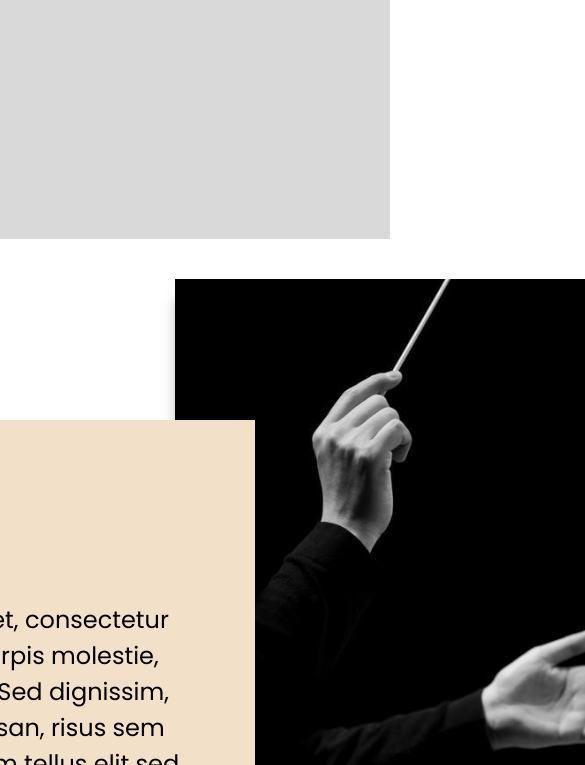
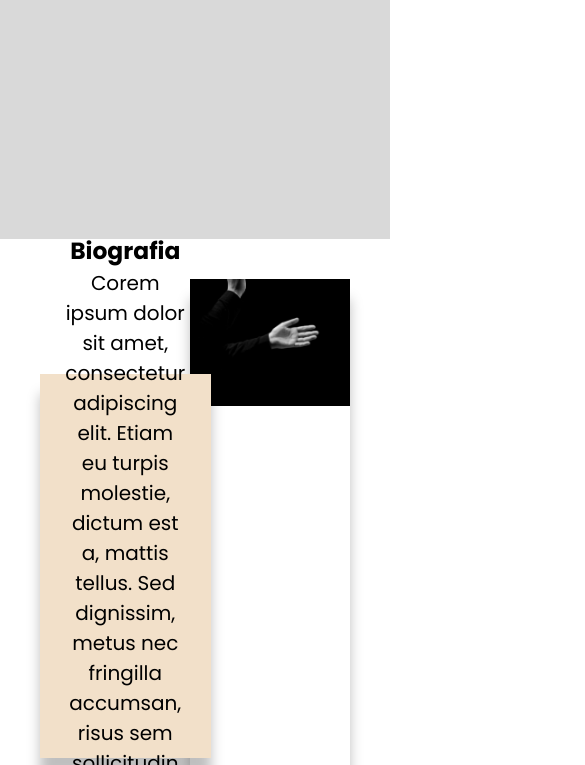
Before and after one commit to Lucapote/luchito-site, a plain HTML site: page index.html in a window 390 px wide. Shown: the part 605-1370 px from the top of the page, 585 px wide, since content can reach past the window. Drawn offline with Linux system fonts and the light colour scheme.

Commit message:
Efectos mejorados y un poco de responsive para lap

```diff
--- a/css/styles.css
+++ b/css/styles.css
@@ -23,7 +23,7 @@ html{
     align-items: center;
 }
 
-/* Efectos */
+/* ----------------------Efectos---------------------- */
 
 .boxShadow{
     box-shadow: var(--boxShadowSettings);
@@ -52,11 +52,12 @@ html{
     text-align: center;
 }
 
-/* AboutMe */
+/* ----------------------AboutMe---------------------- */
 
 .layout__aboutMe,
 .layout__galleries{
-    width: var(--max-width);
+    max-width: var(--max-width);
+    width: 100%;
 }
 
 .layout__aboutMe{
@@ -81,7 +82,7 @@ html{
     font-size: 24px;
 
     width: 55%;
-    height: 538px;
+    height: 98%;
     padding: 48px 64px;
 }
 
@@ -102,13 +103,13 @@ html{
 
 .slide-from-left {
     opacity: 0;
-    transform: translateX(-100%);
+    transform: translateX(-50vw);
     transition: all 1s ease-in-out;
 }
 
 .slide-from-right {
     opacity: 0;
-    transform: translateX(100%);
+    transform: translateX(50vw);
     transition: all 1s ease-in-out;
 }
 
@@ -142,8 +143,8 @@ html{
 .bio__imagenContainer,
 .estudios__imagenContainer,
 .logros__imagenContainer{
-    width: 624px;
-    height: 549px;
+    width: 51.7%;
+    height: 100%;
     overflow: hidden;
 }
 
@@ -160,7 +161,7 @@ html{
     object-fit: cover;
 }
 
-/* Galerias */
+/* ----------------------Galerias---------------------- */
 
 .layout__galleries{
     margin-top: 263px;
@@ -230,7 +231,7 @@ html{
     height: 480px;
 }
 
-/* Agenda */
+/* ----------------------Agenda---------------------- */
 
 .layout__agenda{
     display: flex;
@@ -335,7 +336,7 @@ html{
     background-color: var(--blanco);
 }
 
-/* Contacto */
+/* ----------------------Contacto---------------------- */
 
 .layout__contacto{
     margin-top: 100px;
@@ -411,3 +412,34 @@ html{
 .redes__youtube{
     text-decoration: underline;
 }
+
+/* ----------------------MediaQueries---------------------- */
+
+@media (max-width: 1439px) {
+    .layout{
+        padding: 0 40px;
+    }
+
+    .layout__aboutMe{
+        gap: 40px;
+    }
+
+    .bio__article,
+    .estudios__article,
+    .logros__article{
+        font-size: 20px;
+        height: 70%;
+    }
+
+    .bio__imagen,
+    .estudios__imagen,
+    .logros__imagen{
+        transform: translateY(-100px);
+    }
+
+    .bio__article,
+    .logros__article,
+    .estudios__article{
+        bottom: 70px;
+    }
+}
--- a/js/index.js
+++ b/js/index.js
@@ -1,7 +1,7 @@
 // Configuración del Intersection Observer
 const observerOptions = {
     root: null, // usar el viewport como contenedor
-    threshold: 0.1, // cuando al menos 10% del elemento es visible
+    threshold: 0.2, // cuando al menos 20% del elemento es visible
     rootMargin: '0px'
 };
 
```
